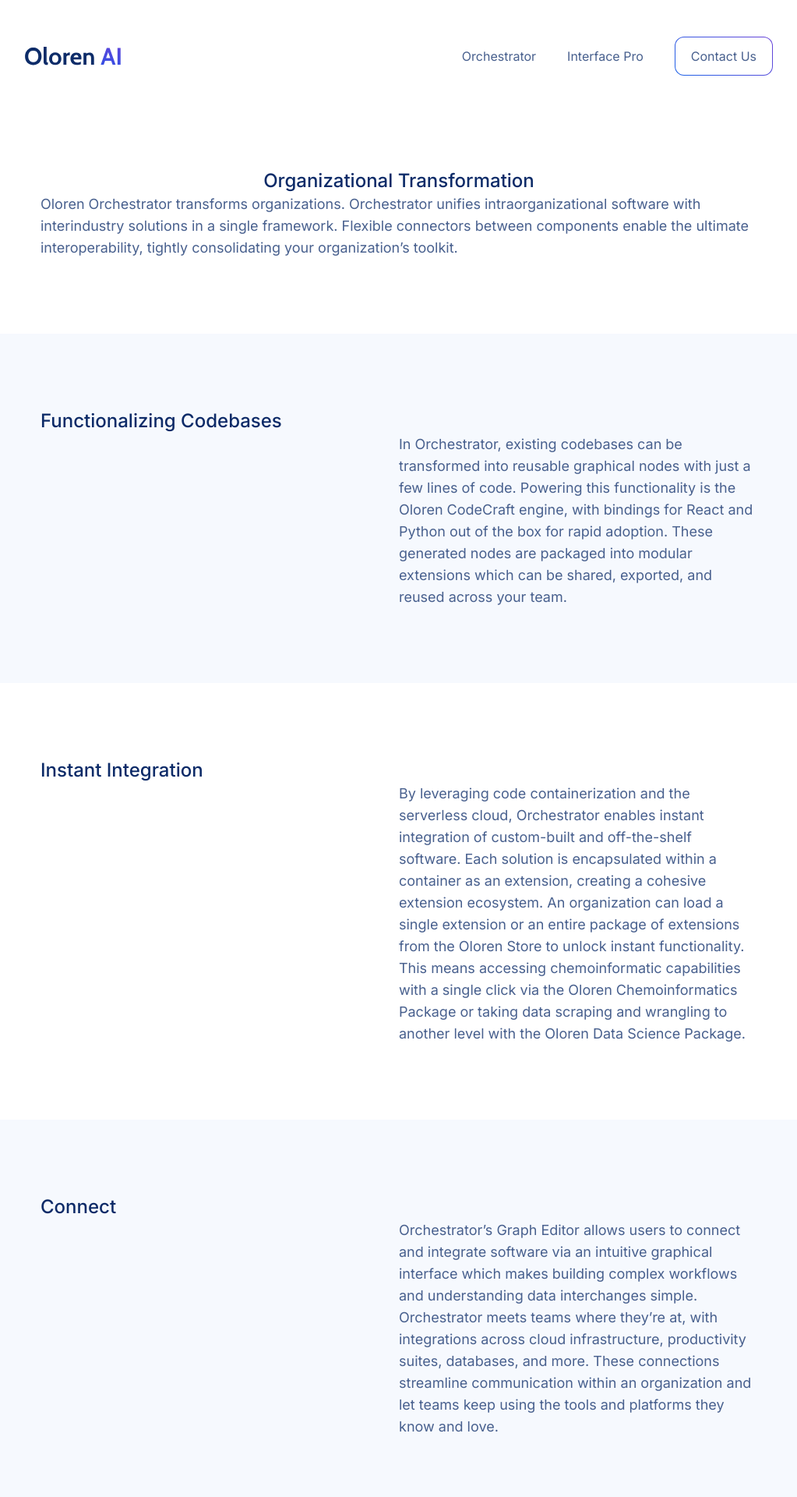
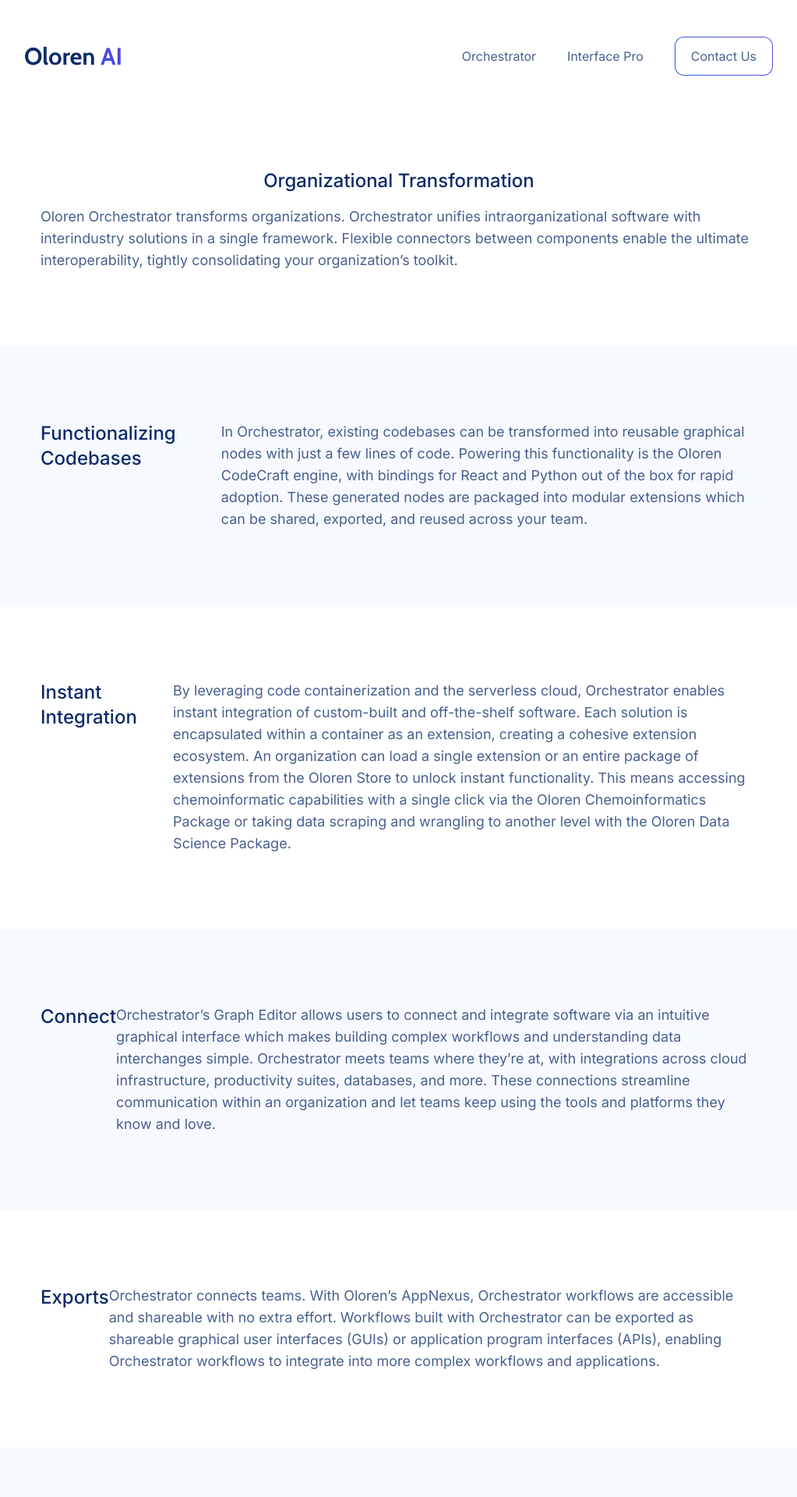
Before and after one commit to Oloren-AI/oloren-blog-site, a Jekyll site: the page built from orchestrator.html, in a window 1280 px wide. Shown: the top 1920 px of the page at 78% size, without its empty margins (128-1151 px from the left). Built offline with Jekyll 4.4.1, drawn with Linux system fonts in a browser that asks for light colours.

Commit message:
formatting

```diff
--- a/orchestrator.html
+++ b/orchestrator.html
@@ -5,7 +5,7 @@
 
 <section id="transformation" class="h-fit w-full py-16 lg:py-24 flex flex-col items-center">
   <div class="m-auto flex flex-col items-center w-full px-5 md:max-w-7xl lg:w-3/4">
-    <h2 class="text-2xl font-medium">Organizational Transformation</h2>
+    <h2 class="text-2xl font-medium mb-4">Organizational Transformation</h2>
     <p class="text-lg text-secondary text-center w-full max-w-lg">
       Oloren Orchestrator transforms organizations. Orchestrator unifies intraorganizational software with interindustry solutions in a single framework. Flexible connectors between components enable the ultimate interoperability, tightly consolidating your organization’s toolkit.
     </p>
@@ -13,45 +13,45 @@
 </section>
 
 <section id="functionalizing" class="h-fit w-full bg-[#F6F9FE] py-16 lg:py-24">
-  <div class="m-auto flex w-full flex-col justify-between space-y-8 px-5 md:max-w-7xl lg:w-3/4 lg:flex-row">
+  <div class="m-auto flex w-full flex-col justify-between space-y-6 px-5 md:max-w-7xl lg:w-3/4 lg:flex-row">
     <h2 class="text-2xl font-medium">Functionalizing Codebases</h2>
-    <p class="text-lg text-secondary flex w-full flex-col space-y-8 lg:w-1/2">
+    <p class="text-lg text-secondary flex w-full flex-col space-y-6 lg:w-2/3">
         In Orchestrator, existing codebases can be transformed into reusable graphical nodes with just a few lines of code. Powering this functionality is the Oloren CodeCraft engine, with bindings for React and Python out of the box for rapid adoption. These generated nodes are packaged into modular extensions which can be shared, exported, and reused across your team.
     </p>
   </div>
 </section>
 
 <section id="integration" class="h-fit w-full py-16 lg:py-24">
-  <div class="m-auto flex w-full flex-col justify-between space-y-8 px-5 md:max-w-7xl lg:w-3/4 lg:flex-row">
+  <div class="m-auto flex w-full flex-col justify-between space-y-6 px-5 md:max-w-7xl lg:w-3/4 lg:flex-row">
     <h2 class="text-2xl font-medium">Instant Integration</h2>
-    <p class="text-lg text-secondary flex w-full flex-col space-y-8 lg:w-1/2">
+    <p class="text-lg text-secondary flex w-full flex-col space-y-6 lg:w-2/3">
         By leveraging code containerization and the serverless cloud, Orchestrator enables instant integration of custom-built and off-the-shelf software. Each solution is encapsulated within a container as an extension, creating a cohesive extension ecosystem. An organization can load a single extension or an entire package of extensions from the Oloren Store to unlock instant functionality. This means accessing chemoinformatic capabilities with a single click via the Oloren Chemoinformatics Package or taking data scraping and wrangling to another level with the Oloren Data Science Package.
     </p>
   </div>
 </section>
 
 <section id="connect" class="h-fit w-full bg-[#F6F9FE] py-16 lg:py-24">
-  <div class="m-auto flex w-full flex-col justify-between space-y-8 px-5 md:max-w-7xl lg:w-3/4 lg:flex-row">
+  <div class="m-auto flex w-full flex-col justify-between space-y-6 px-5 md:max-w-7xl lg:w-3/4 lg:flex-row">
     <h2 class="text-2xl font-medium">Connect</h2>
-    <p class="text-lg text-secondary flex w-full flex-col space-y-8 lg:w-1/2">
+    <p class="text-lg text-secondary flex w-full flex-col space-y-6 lg:w-2/3">
         Orchestrator’s Graph Editor allows users to connect and integrate software via an intuitive graphical interface which makes building complex workflows and understanding data interchanges simple. Orchestrator meets teams where they’re at, with integrations across cloud infrastructure, productivity suites, databases, and more. These connections streamline communication within an organization and let teams keep using the tools and platforms they know and love.
     </p>
   </div>
 </section>
 
 <section id="exports" class="h-fit w-full py-16 lg:py-24">
-  <div class="m-auto flex w-full flex-col justify-between space-y-8 px-5 md:max-w-7xl lg:w-3/4 lg:flex-row">
+  <div class="m-auto flex w-full flex-col justify-between space-y-6 px-5 md:max-w-7xl lg:w-3/4 lg:flex-row">
     <h2 class="text-2xl font-medium">Exports</h2>
-    <p class="text-lg text-secondary flex w-full flex-col space-y-8 lg:w-1/2">
+    <p class="text-lg text-secondary flex w-full flex-col space-y-6 lg:w-2/3">
         Orchestrator connects teams. With Oloren’s AppNexus, Orchestrator workflows are accessible and shareable with no extra effort. Workflows built with Orchestrator can be exported as shareable graphical user interfaces (GUIs) or application program interfaces (APIs), enabling Orchestrator workflows to integrate into more complex workflows and applications.
     </p>
   </div>
 </section>
 
 <section id="examples" class="h-fit w-full bg-[#F6F9FE] py-16 lg:py-24">
-  <div class="m-auto flex w-full flex-col justify-between space-y-8 px-5 md:max-w-7xl lg:w-3/4 lg:flex-row">
+  <div class="m-auto flex w-full flex-col justify-between space-y-6 px-5 md:max-w-7xl lg:w-3/4 lg:flex-row">
     <h2 class="text-2xl font-medium">Examples</h2>
-    <ul class="text-lg text-secondary flex w-full flex-col space-y-8 lg:w-1/2">
+    <ul class="text-lg text-secondary flex w-full flex-col space-y-6 lg:w-2/3">
        <li>ML pipelines previously constructed by disparate scripts can be customized and deployed in a single workflow</li>
         <li>Automated PDF scraping with humans in the loop for review</li>
         <li>Training molecular property prediction models and running inference on molecules drawn in Ketcher</li>
```
Also changed, not shown: interfacepro.html (+9 -9 lines).
